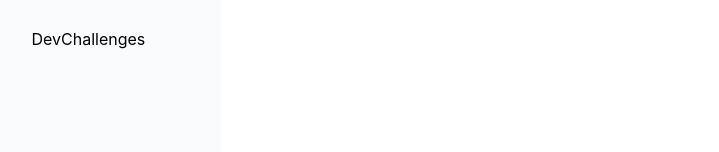
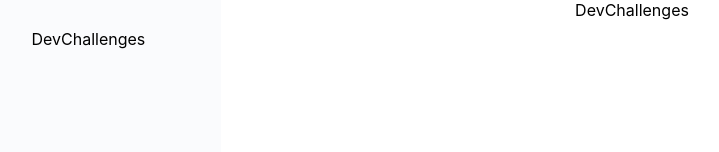
Before and after one commit to anuva312/FrontEndDeveloper-DevChallenges, a React (Create React App) app: page / in a window 1280 px wide. Shown: the top 152 px of the page, without its empty margins (8-727 px from the left). Built offline with nearby package versions, Linux system fonts and the light colour scheme.

Commit message:
Removed duplicate button components

```diff
--- a/src/App.js
+++ b/src/App.js
@@ -1,14 +1,7 @@
 import "./App.css";
-import Button from "./components/Button";
 
 function App() {
-  return (
-    <div className="App">
-      <p></p>
-
-      <Button color="danger">Click Me!</Button>
-    </div>
-  );
+  return <div className="App">DevChallenges</div>;
 }
 
 export default App;
--- a/src/components/Button.css
+++ /dev/null
@@ -1,171 +0,0 @@
-button {
-  font-family: "Noto Sans JP";
-  font-style: normal;
-  font-weight: 500;
-  font-size: 14px;
-  line-height: 20px;
-  /* text-align: center; */
-  border: none;
-  border-radius: 6px;
-  cursor: pointer;
-  display: flex;
-  align-items: center;
-  justify-content: space-evenly;
-}
-
-/* Size */
-button.sm {
-  min-width: 73px;
-  min-height: 32px;
-}
-button.lg {
-  min-width: 93px;
-  min-height: 42px;
-}
-button.md {
-  min-width: 81px;
-  min-height: 36px;
-}
-
-/* Icons */
-.material-icons {
-  font-size: 16px;
-  padding: 0px 5px;
-}
-
-/* Variants */
-button.default {
-  background: var(--default);
-  box-shadow: 0px 2px 3px rgba(51, 51, 51, 0.2);
-  color: #3f3f3f;
-}
-button.default:hover {
-  background: var(--default-dark);
-}
-button.default:focus {
-  background: var(--default-dark);
-}
-
-button.outline {
-  border: 1px solid #3d5afe;
-  color: #3d5afe;
-  background-color: white;
-}
-button.outline:hover {
-  background: rgba(41, 98, 255, 0.1);
-  border: 1px solid #3d5afe;
-}
-button.outline:focus {
-  background: rgba(41, 98, 255, 0.1);
-  border: 1px solid #3d5afe;
-}
-
-button.text {
-  background: transparent;
-  border: none;
-  color: #3d5afe;
-}
-button.text:hover {
-  background: #2962ff1a;
-}
-button.text:focus {
-  background: #2962ff1a;
-}
-
-/* Color Variants */
-button.primary {
-  color: white;
-  background: var(--primary);
-  box-shadow: 0px 2px 3px rgba(41, 98, 255, 0.2);
-}
-button.primary:hover {
-  background: var(--primary-dark);
-}
-
-button.secondary {
-  color: white;
-  background: var(--secondary);
-  box-shadow: 0px 2px 3px rgba(69, 90, 100, 0.2);
-}
-button.secondary:hover {
-  background: var(--secondary-dark);
-}
-/* button.secondary.outline {
-  border: 1px solid var(--secondary-dark);
-  color: var(--secondary-dark);
-  background-color: white;
-}
-button.secondary.outline:hover {
-  background: #6c7173;
-}
-button.secondary.outline:focus {
-  background: #6c7173;
-}
-button.secondary.text {
-  background: transparent;
-  border: none;
-  color: var(--secondary-dark);
-}
-button.secondary.text:hover {
-  background: #6c7173;
-}
-button.secondary.text:focus {
-  background: #6c7173;
-} */
-
-button.danger {
-  color: white;
-  background: var(--danger);
-  box-shadow: 0px 2px 3px 0px #d32f2f33;
-}
-button.danger:hover {
-  background: var(--danger-dark);
-}
-/* button.danger.outline {
-  border: 1px solid var(--danger-dark);
-  color: var(--danger-dark);
-  background-color: white;
-}
-button.danger.outline:hover {
-  background: #de9296;
-}
-button.danger.outline:focus {
-  background: #de9296;
-}
-button.danger.text {
-  background: transparent;
-  border: none;
-  color: var(--danger-dark);
-}
-button.danger.text:hover {
-  background: #de9296;
-}
-button.danger.text:focus {
-  background: #de9296;
-} */
-
-/* Disabled button */
-button:disabled {
-  background: var(--default);
-  border: none;
-  color: rgba(158, 158, 158, 1);
-}
-button:disabled:hover {
-  background: var(--default);
-  border: none;
-  color: rgba(158, 158, 158, 1);
-}
-button:disabled:focus {
-  background: var(--default);
-  border: none;
-  color: rgba(158, 158, 158, 1);
-}
-/* Special case for text type */
-button.text:disabled {
-  background: transparent;
-}
-
-/* Shadow Disabled */
-button.no-shadow {
-  box-shadow: none;
-}
--- a/src/components/Button.js
+++ /dev/null
@@ -1,33 +0,0 @@
-import React from "react";
-import SetIcons from "../stories/SetIcons";
-import "./Button.css";
-
-function Button({
-  variant = "default",
-  disableShadow = false,
-  disabled = false,
-  startIcon = "",
-  endIcon = "",
-  size = "md",
-  color = "",
-  onClick,
-  id,
-  children,
-}) {
-  return (
-    <button
-      className={
-        variant + (disableShadow ? " no-shadow" : "") + " " + size + " " + color
-      }
-      id={id}
-      disabled={disabled}
-      onClick={onClick}
-    >
-      <SetIcons iconName={startIcon} />
-      {children}
-      <SetIcons iconName={endIcon} />
-    </button>
-  );
-}
-
-export default Button;
```
